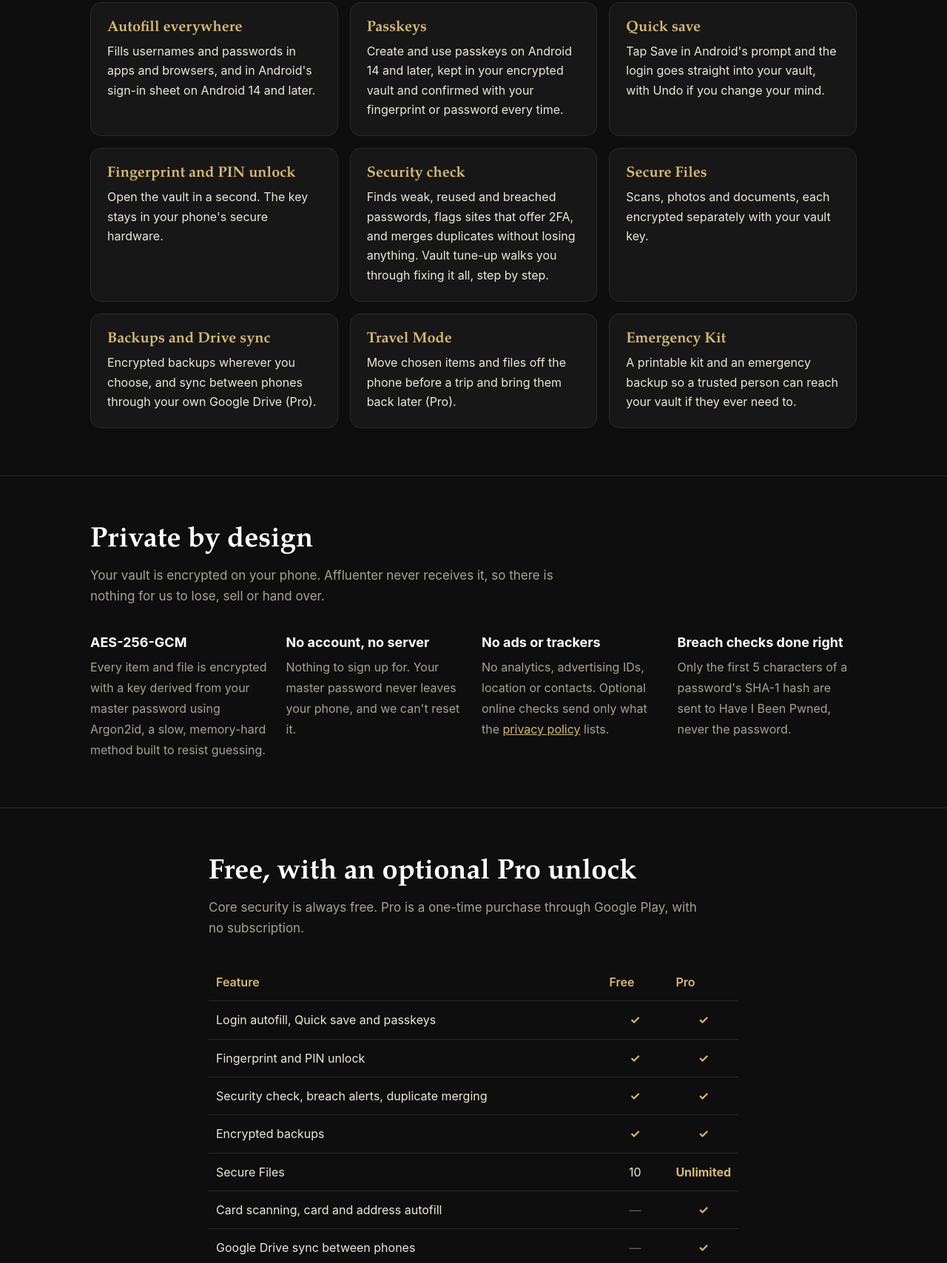
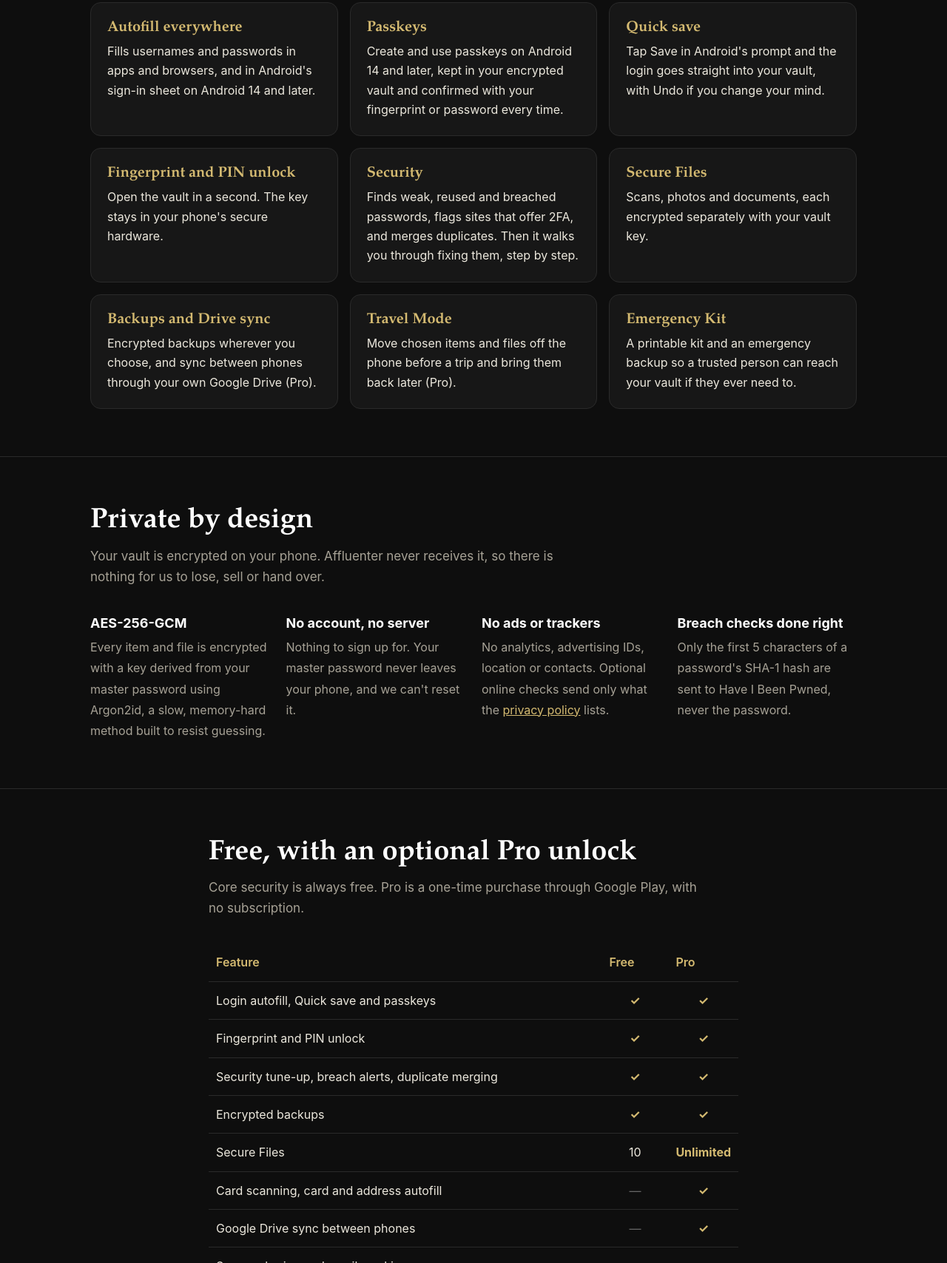
Before and after one commit to affluenterllc/affluenter-site, a plain HTML site: page index.html in a window 1280 px wide. Shown: the part 893-2601 px from the top of the page at 74% size. Drawn offline with Linux system fonts and the light colour scheme.

Commit message:
Rename Security check to Security (matches the app's menu since v1.1.36)
Co-Authored-By: Claude Opus 5.5 <noreply@anthropic.com>
Claude-Session: https://claude.ai/code/session_01DJ9HZooymqi9pE7U94d7Gr

```diff
--- a/index.html
+++ b/index.html
@@ -104,7 +104,7 @@ footer a:hover{color:var(--gold)}
 <div class="card"><h3>Passkeys</h3><p>Create and use passkeys on Android 14 and later, kept in your encrypted vault and confirmed with your fingerprint or password every time.</p></div>
 <div class="card"><h3>Quick save</h3><p>Tap Save in Android's prompt and the login goes straight into your vault, with Undo if you change your mind.</p></div>
 <div class="card"><h3>Fingerprint and PIN unlock</h3><p>Open the vault in a second. The key stays in your phone's secure hardware.</p></div>
-<div class="card"><h3>Security check</h3><p>Finds weak, reused and breached passwords, flags sites that offer 2FA, and merges duplicates without losing anything. Vault tune-up walks you through fixing it all, step by step.</p></div>
+<div class="card"><h3>Security</h3><p>Finds weak, reused and breached passwords, flags sites that offer 2FA, and merges duplicates. Then it walks you through fixing them, step by step.</p></div>
 <div class="card"><h3>Secure Files</h3><p>Scans, photos and documents, each encrypted separately with your vault key.</p></div>
 <div class="card"><h3>Backups and Drive sync</h3><p>Encrypted backups wherever you choose, and sync between phones through your own Google Drive (Pro).</p></div>
 <div class="card"><h3>Travel Mode</h3><p>Move chosen items and files off the phone before a trip and bring them back later (Pro).</p></div>
@@ -131,7 +131,7 @@ footer a:hover{color:var(--gold)}
 <tbody>
 <tr><td>Login autofill, Quick save and passkeys</td><td class="c yes">&#10003;</td><td class="c yes">&#10003;</td></tr>
 <tr><td>Fingerprint and PIN unlock</td><td class="c yes">&#10003;</td><td class="c yes">&#10003;</td></tr>
-<tr><td>Security check, breach alerts, duplicate merging</td><td class="c yes">&#10003;</td><td class="c yes">&#10003;</td></tr>
+<tr><td>Security tune-up, breach alerts, duplicate merging</td><td class="c yes">&#10003;</td><td class="c yes">&#10003;</td></tr>
 <tr><td>Encrypted backups</td><td class="c yes">&#10003;</td><td class="c yes">&#10003;</td></tr>
 <tr><td>Secure Files</td><td class="c">10</td><td class="c yes">Unlimited</td></tr>
 <tr><td>Card scanning, card and address autofill</td><td class="c no">&mdash;</td><td class="c yes">&#10003;</td></tr>
```
Also changed, not shown: privacy/index.html (+2 -2 lines), terms/index.html (+1 -1 lines).
